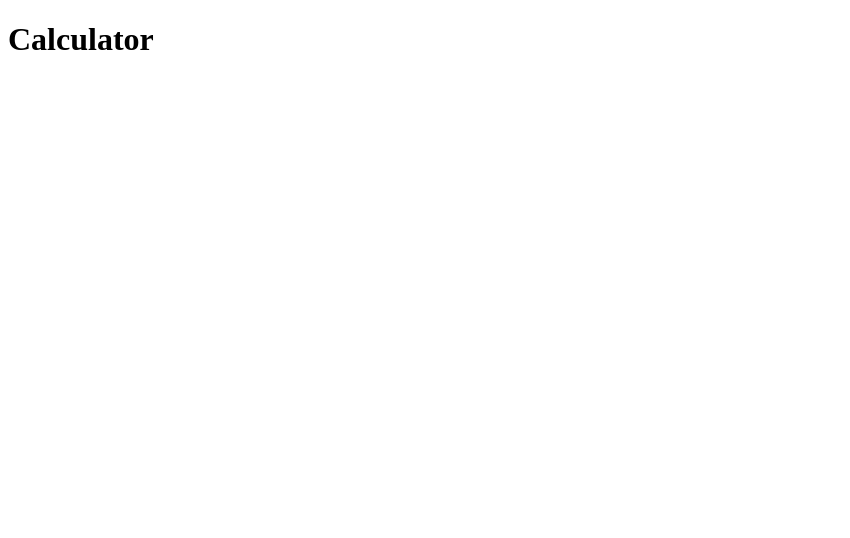
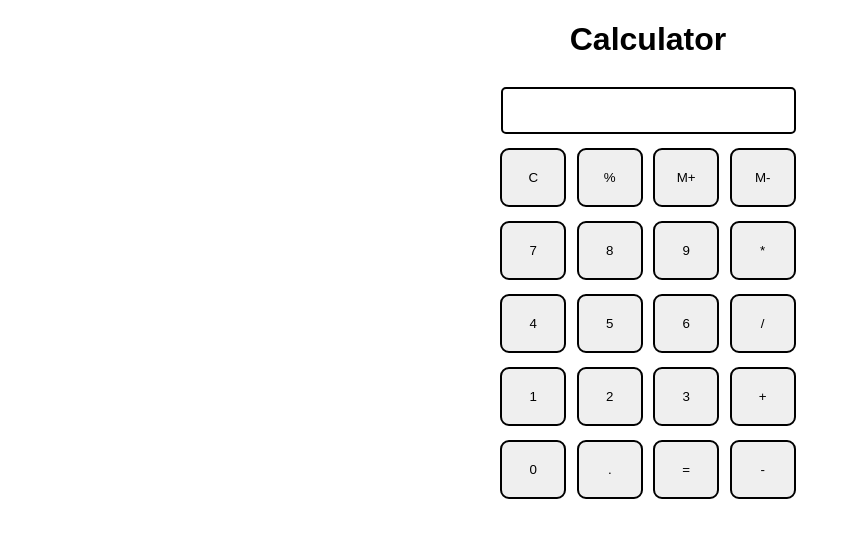
Before and after one commit to Narayan2208/Calculator, a plain HTML site: page index.html in a window 1280 px wide. Shown: the whole page, without its empty margins (0-850 px from the left). Drawn offline with Linux system fonts and the light colour scheme.

Commit message:
Calculator

```diff
--- a/index.html
+++ b/index.html
@@ -5,13 +5,116 @@
     <meta http-equiv="X-UA-Compatible" content="IE=edge">
     <meta name="viewport" content="width=device-width, initial-scale=1.0">
     <title>Document</title>
+    <style>
+        html, body{
+            height: 100%;
+            width: 100%;
+            font-family: Arial, Helvetica, sans-serif;
+        }
+.text-center{
+    text-align: center;
+}
+/* .bg-red{background:red} */
+
+.mx-auto{
+    margin: auto;
+}
+
+.button{
+    width: 66px;
+    padding:20px;
+    margin: 0 3px;
+    border: 2px solid black;
+    border-radius:9px;
+    cursor: pointer;
+}
+
+.flex{
+display: flex;
+}
+
+.flex-col{
+flex-direction: column;
+}
+
+.items-center{
+    align-items: center;
+}
+.row{
+    margin: 7px 0px;
+}
+.row input{
+    width: 291px;
+    font-size: 20px;
+    margin: 0;
+    padding: 10px 0px;
+    border:2px solid black;
+    border-radius: 5px;
+
+}
+    </style>
 </head>
 <body>
-    <h1>Calculator</h1>
-    <div class="container">
+    <h1 class="text-center">Calculator</h1>
+    <div class="container items-center flex flex-col bg-red mx-auto m-w-20">
         <div class="row">
+            <input type="text" class="input">
+        </div>
 
+        <div class="row">
+            <button class="button">C</button>
+            <button class="button">%</button>
+            <button class="button">M+</button>
+            <button class="button">M-</button>
+            </div>
+
+        <div class="row">
+        <button class="button">7</button>
+        <button class="button">8</button>
+        <button class="button">9</button>
+        <button class="button">*</button>
         </div>
+
+
+        <div class="row">
+            <button class="button">4</button>
+            <button class="button">5</button>
+            <button class="button">6</button>
+            <button class="button">/</button>
+            </div>
+
+            <div class="row">
+                <button class="button">1</button>
+                <button class="button">2</button>
+                <button class="button">3</button>
+                <button class="button">+</button>
+                </div>
+
+                <div class="row">
+                    <button class="button">0</button>
+                    <button class="button">.</button>
+                    <button class="button">=</button>
+                    <button class="button">-</button>
+                    </div>
     </div>
 </body>
 </html>
+<script>
+    let string = "";
+    let buttons = document.querySelectorAll(".button")
+    Array.from(buttons).forEach((button)=>{
+        button.addEventListener("click", (e)=>{
+            if(e.target.innerHTML == '='){
+                string = eval(string);
+                document.querySelector("input").value = string;
+            }else if(e.target.innerHTML == 'C'){
+                string = "";
+                document.querySelector("input").value = string;
+            }
+            else{
+                string = string + e.target.innerHTML;
+                document.querySelector("input").value = string;
+            }
+        })
+    })
+</script>
```
